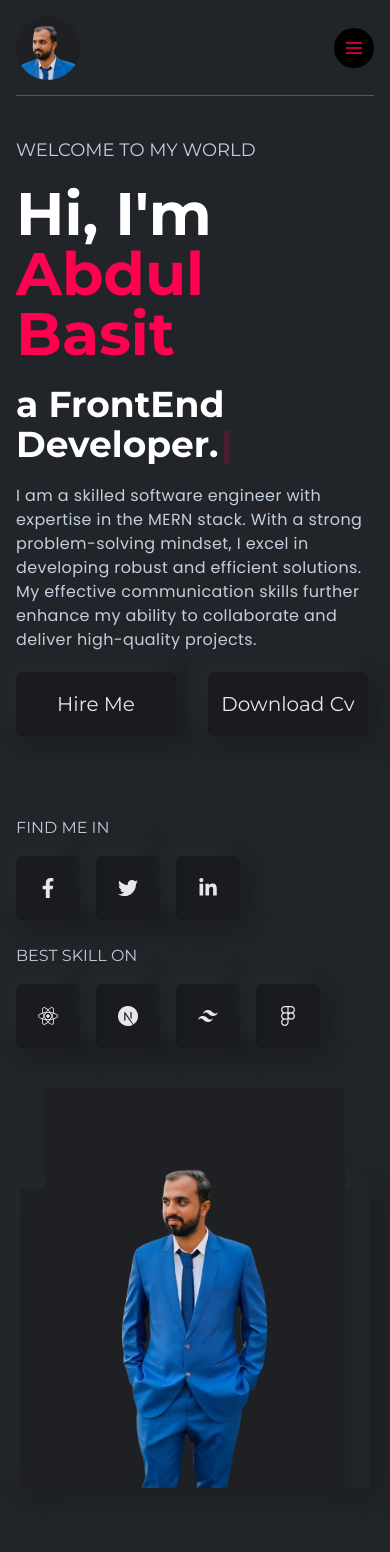
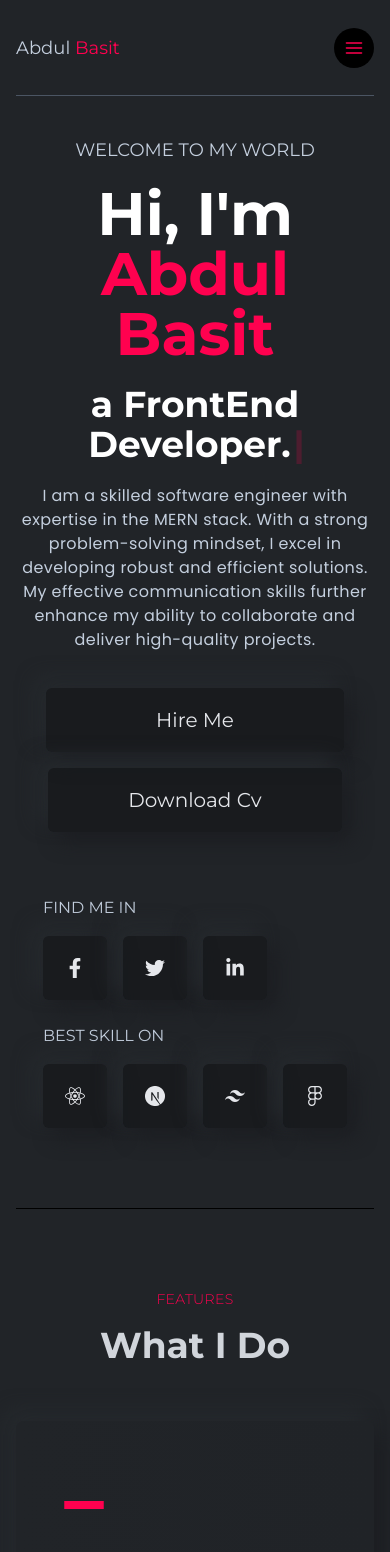
Before and after one commit to BasitShahan/portfolio, a React (Create React App) app: page / in a window 390 px wide. Shown: the top 1552 px of the page. Built offline with nearby package versions, Linux system fonts and the light colour scheme.

Commit message:
changes fixed

```diff
--- a/src/components/banner/LeftBanner.js
+++ b/src/components/banner/LeftBanner.js
@@ -15,14 +15,14 @@ const LeftBanner = () => {
     delaySpeed: 2000,
   });
   return (
-    <div className="w-full lgl:w-1/2 flex flex-col gap-20">
+    <div className="w-full lgl:w-1/2 flex flex-col gap-20 ">
       <div className="flex flex-col gap-5">
-        <h4 className=" text-lg font-normal">WELCOME TO MY WORLD</h4>
-        <h1 className="text-6xl font-bold text-white">
+        <h4 className=" text-lg font-normal mx-auto md:mx-0">WELCOME TO MY WORLD</h4>
+        <h1 className="text-6xl font-bold text-white text-center md:text-start">
           Hi, I'm{" "}
           <span className="text-designColor capitalize">Abdul Basit</span>
         </h1>
-        <h2 className="text-4xl font-bold text-white">
+        <h2 className="text-center md:text-start text-4xl font-bold text-white">
           a <span>{text}</span>
           <Cursor
             cursorBlinking="false"
@@ -31,22 +31,23 @@ const LeftBanner = () => {
 
           />
         </h2>
-        <p className="text-base font-bodyFont leading-6 tracking-wide">
+        <p className="text-center md:text-start text-base font-bodyFont leading-6 tracking-wide">
           I am a skilled software engineer with expertise in the MERN stack.
           With a strong problem-solving mindset, I excel in developing robust
           and efficient solutions. My effective communication skills further
           enhance my ability to collaborate and deliver high-quality projects.
         </p>
-          <div className="grid grid-cols-2 w-96">
+          <div className=" grid grid-cols-1 gap-4  md:grid md:grid-cols-2 lg:w-96 w-full relative top-4">
           <div>
-            <button className="bannerIcon w-10/12">Hire Me</button>
+            <button className="block mx-auto md:mx-0 bannerIcon w-10/12">Hire Me</button>
           </div>
 
-          <div>
-            <a href="/Abdul-Basit.pdf" download className="bannerIcon w-10/12">
+           <div className="mx-auto w-[82%] md:mx-0 md:w-full">
+            <a href="/Abdul-Basit.pdf" download className=" bannerIcon w-full">
               Download Cv
             </a>
           </div>
+
 
         </div>
 
--- a/src/components/banner/Media.jsx
+++ b/src/components/banner/Media.jsx
@@ -7,7 +7,7 @@ const Media = () => {
     <>
 
 
-      <div className="flex flex-col xl:flex-row gap-6 lgl:gap-0 justify-between">
+      <div className=" mx-auto md:mx-0 flex flex-col xl:flex-row gap-6 lgl:gap-0 justify-between">
 
         <div>
           <h2 className="text-base uppercase font-titleFont mb-4">
@@ -21,7 +21,7 @@ const Media = () => {
               <FaTwitter />
             </span>
             <span className="bannerIcon">
-              <a href="https://www.linkedin.com/authwall?trk=bf&trkInfo=AQGlGjhbcbhWnwAAAZAN2oxovmxRNfwBg3gA93Sol8epuR9XeS2cumJetrk3AyRxUalgzdubLQKDbtc7wJ4fJp7xE9V6kOZwM3igfQkiHbZVW2nuu6Gtw8eurELGyeusmVQhLWU=&original_referer=&sessionRedirect=https%3A%2F%2Fwww.linkedin.com%2Fin%2Fabdul-basit-shahani-9a7799252%3Futm_source%3Dshare%26utm_campaign%3Dshare_via%26utm_content%3Dprofile%26utm_medium%3Dandroid_app">
+              <a target='_blank' href="https://www.linkedin.com/authwall?trk=bf&trkInfo=AQGlGjhbcbhWnwAAAZAN2oxovmxRNfwBg3gA93Sol8epuR9XeS2cumJetrk3AyRxUalgzdubLQKDbtc7wJ4fJp7xE9V6kOZwM3igfQkiHbZVW2nuu6Gtw8eurELGyeusmVQhLWU=&original_referer=&sessionRedirect=https%3A%2F%2Fwww.linkedin.com%2Fin%2Fabdul-basit-shahani-9a7799252%3Futm_source%3Dshare%26utm_campaign%3Dshare_via%26utm_content%3Dprofile%26utm_medium%3Dandroid_app">
                 <FaLinkedinIn />
               </a>
             </span>
--- a/src/components/banner/RightBanner.js
+++ b/src/components/banner/RightBanner.js
@@ -3,13 +3,14 @@ import { basitimg } from "../../assets/index";
 
 const RightBanner = () => {
   return (
-    <div className="w-full lgl:w-1/2 flex justify-center items-center relative">
-      <img
-        className="w-[300px] h-[400px] lgl:w-[500px] lgl:h-[680px] z-10"
+    <div className="w-full lgl:w-1/2  hidden  lgl:flex lgl:justify-end lgl:items-center relative">
+       <img
+        className="w-[300px] h-[400px] rounded-md lgl:w-[500px] lgl:h-[680px] z-10"
         src={basitimg}
         alt="basitimg"
       />
-      <div className="absolute bottom-0 w-[350px] h-[300px] lgl:w-[500px] lgl:h-[500px] bg-gradient-to-r from-[#1e2024] to-[#202327] shadow-shadowOne flex justify-center items-center"></div>
+
+      <div className="absolute bottom-0 w-[350px] h-[300px] lgl:w-[500px] lgl:h-[500px] shadow-one  flex justify-center items-center"></div>
     </div>
   );
 }
--- a/src/components/features/Features.js
+++ b/src/components/features/Features.js
@@ -6,9 +6,9 @@ const Features = () => {
   return (
     <section
       id="features"
-      className="w-full py-20  border-b-[1px] border-b-black"
+      className="text-center md:text-start w-full py-20  border-b-[1px] border-b-black"
     >
-      <Title title="Features" des="What I Do" />
+      <Title  title="Features" des="What I Do" />
       <div className="grid grid-cols-1 md:grid-cols-2 xl:grid-cols-2 gap-6 xl:gap-20">
         {featuresData.map((item) => (
           <Card item={item} key={item.id} />
--- a/src/components/footer/Footer.js
+++ b/src/components/footer/Footer.js
@@ -15,7 +15,9 @@ const Footer = () => {
             <FaTwitter />
           </span>
           <span className="bannerIcon">
-            <FaLinkedinIn />
+          <a target='_blank' href="https://www.linkedin.com/authwall?trk=bf&trkInfo=AQGlGjhbcbhWnwAAAZAN2oxovmxRNfwBg3gA93Sol8epuR9XeS2cumJetrk3AyRxUalgzdubLQKDbtc7wJ4fJp7xE9V6kOZwM3igfQkiHbZVW2nuu6Gtw8eurELGyeusmVQhLWU=&original_referer=&sessionRedirect=https%3A%2F%2Fwww.linkedin.com%2Fin%2Fabdul-basit-shahani-9a7799252%3Futm_source%3Dshare%26utm_campaign%3Dshare_via%26utm_content%3Dprofile%26utm_medium%3Dandroid_app">
+                <FaLinkedinIn />
+              </a>
           </span>
         </div>
       </div>
--- a/src/components/navbar/Navbar.js
+++ b/src/components/navbar/Navbar.js
@@ -10,12 +10,12 @@ import { navLinksdata } from '../../constants';
 const Navbar = () => {
   const [showMenu, setShowMenu]=useState(false)
   return (
-    <div className="w-full h-24 sticky top-0 z-50 bg-bodyColor mx-auto flex justify-between items-center font-titleFont border-b-[1px] border-b-gray-600">
-      <div className='w-16 h-16 overflow-hidden  rounded-full'>
-        <img className='w-auto h-full object-cover' src={basitportrait} alt="logo" />
+    <div className="w-full h-24 sticky top-0 z-50 bg-bodyColor  flex justify-between items-center font-titleFont border-b-[1px] border-b-gray-600">
+      <div  className='md:mx-8 text-2xl'>
+        <h1 className='lg:text-3xl text-lg '>Abdul   <span className='text-designColor  capitalize'>Basit</span> </h1>
       </div>
       <div>
-        <ul className="hidden mdl:inline-flex items-center gap-6 lg:gap-10">
+        <ul className="hidden mdl:inline-flex items-center gap-6 lg:gap-10 mr-8">
           {navLinksdata.map(({ _id, title, link }) => (
             <li
               className="text-base font-normal text-gray-400 tracking-wide cursor-pointer hover:text-designColor duration-300"
--- a/src/components/projects/Projects.js
+++ b/src/components/projects/Projects.js
@@ -55,6 +55,7 @@ const Projects = () => {
         />
         <ProjectsCard
           title="frontend"
+          link="https://intelliwriter.io/"
            github="https://github.com/BasitShahan/intelli-writer-ai"
           des="Discover our frontend projects, each showcasing modern web development skills. From dynamic React apps to stunning UI clones of platforms like Facebook and YouTube, these projects highlight expertise in HTML, CSS, JavaScript, and more. Experience intuitive, responsive, and visually appealing user interfaces that bring ideas to life. "
           src={projectTfifteen}
@@ -91,12 +92,7 @@ const Projects = () => {
           des="Quiz App, meticulously crafted with HTML, CSS, and Bootstrap. Immerse yourself in a visually stunning and user-friendly interface as you explore the latest timepieces and horological wonders. With its responsive design and seamless navigation, the Watch Website provides an exceptional browsing experience for enthusiasts and collectors alike. Uncover the artistry of watchmaking through this captivating website"
           src={projectTen}
         />
-        <ProjectsCard
-          title="Chatting App"
-          github="https://github.com/BasitShahan/MernChatApp"
-          des="Chat APP, meticulously crafted with HTML, CSS, and Bootstrap. Immerse yourself in a visually stunning and user-friendly interface as you explore the latest timepieces and horological wonders. With its responsive design and seamless navigation, the Watch Website provides an exceptional browsing experience for enthusiasts and collectors alike. Uncover the artistry of watchmaking through this captivating website"
-          src={projectEleven}
-        />
+
       </div>
     </section>
   );
--- a/src/components/tesimonial/Testimonial.js
+++ b/src/components/tesimonial/Testimonial.js
@@ -13,7 +13,7 @@ export default function Testimonial() {
         <div className="flex justify-center items-center text-center">
           <Title des="Certificates" />
         </div>
-        <div className=" w-full h-[80%] overflow-hidden rounded-lg md:grid md:grid-cols-2 grid grid-cols-1 ">
+        <div className=" w-full h-[80%] overflow-hidden rounded-lg md:grid md:grid-cols-2 grid grid-cols-1 gap-5 ">
           <div>
             <img
               className="mx-auto rounded-xl w-10/12 min-h-full h-auto object-cover hover:scale-110 duration-300 cursor-pointer"
--- a/tailwind.config.js
+++ b/tailwind.config.js
@@ -7,6 +7,7 @@ module.exports = {
         xs: "320px",
         sm: "375px",
         sml: "500px",
+
         md: "667px",
         mdl: "768px",
         lg: "960px",
```
